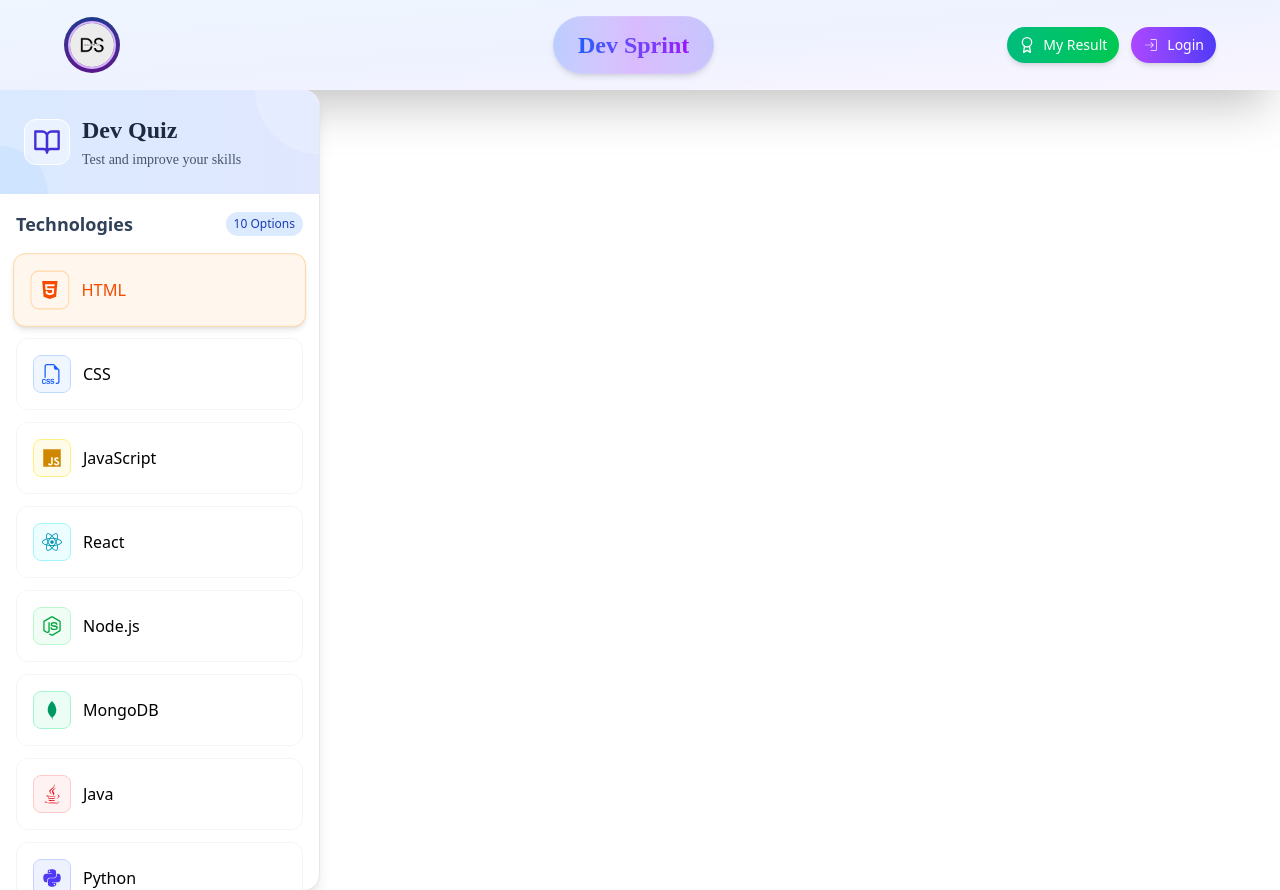
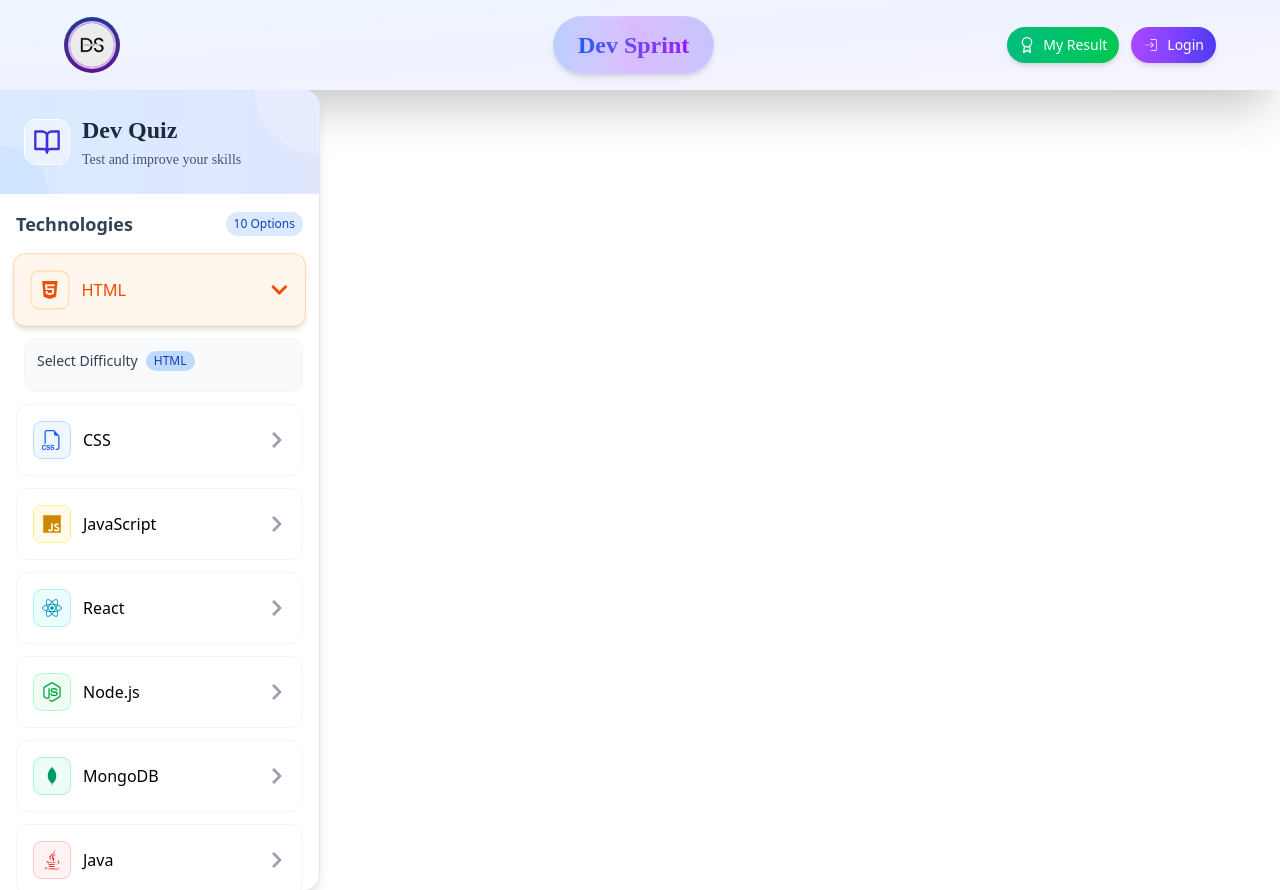
Before and after one commit to muazimmaqbool/dev-sprint-front, a React (Vite) app: page / in a window 1280 px wide. Both pictures are taken after a click on the button "HTML". Built offline with nearby package versions, Linux system fonts and the light colour scheme.

Commit message:
select diffucity badge added

```diff
--- a/src/Components/SideBar.jsx
+++ b/src/Components/SideBar.jsx
@@ -6,6 +6,7 @@
 import { FiBookOpen } from "react-icons/fi";
 import { IoClose } from "react-icons/io5";
 import { technologies } from "../assets/technologies";
+import { FaChevronDown, FaChevronRight } from "react-icons/fa";
 
 const SideBar = () => {
   const [selectedTech, setSelectedTech] = useState(null);
@@ -261,7 +262,7 @@
             {/* technologies list */}
             {technologies &&
               technologies.map((tech) => {
-                 const Icon = tech.icon;
+                const Icon = tech.icon;
                 return (
                   <div key={tech.id} className={sidebarStyles.techItem}>
                     <button
@@ -279,7 +280,26 @@
                           {tech.name}
                         </span>
                       </div>
+
+                      {selectedTech === tech.id ? (
+                        <FaChevronDown size={18} className="text-current" />
+                      ) : (
+                        <FaChevronRight size={18} className="text-gray-400" />
+                      )}
                     </button>
+                    {selectedTech === tech.id && (
+                      <div className={sidebarStyles.levelsContainer}>
+                        <h3 className={sidebarStyles.levelsTitle}>
+                          <span>Select Difficulty</span>
+                          <span className={sidebarStyles.techBadge}>
+                            {
+                              technologies.find((t) => t.id === selectedTech)
+                                .name
+                            }
+                          </span>
+                        </h3>
+                      </div>
+                    )}
                   </div>
                 );
               })}
```
